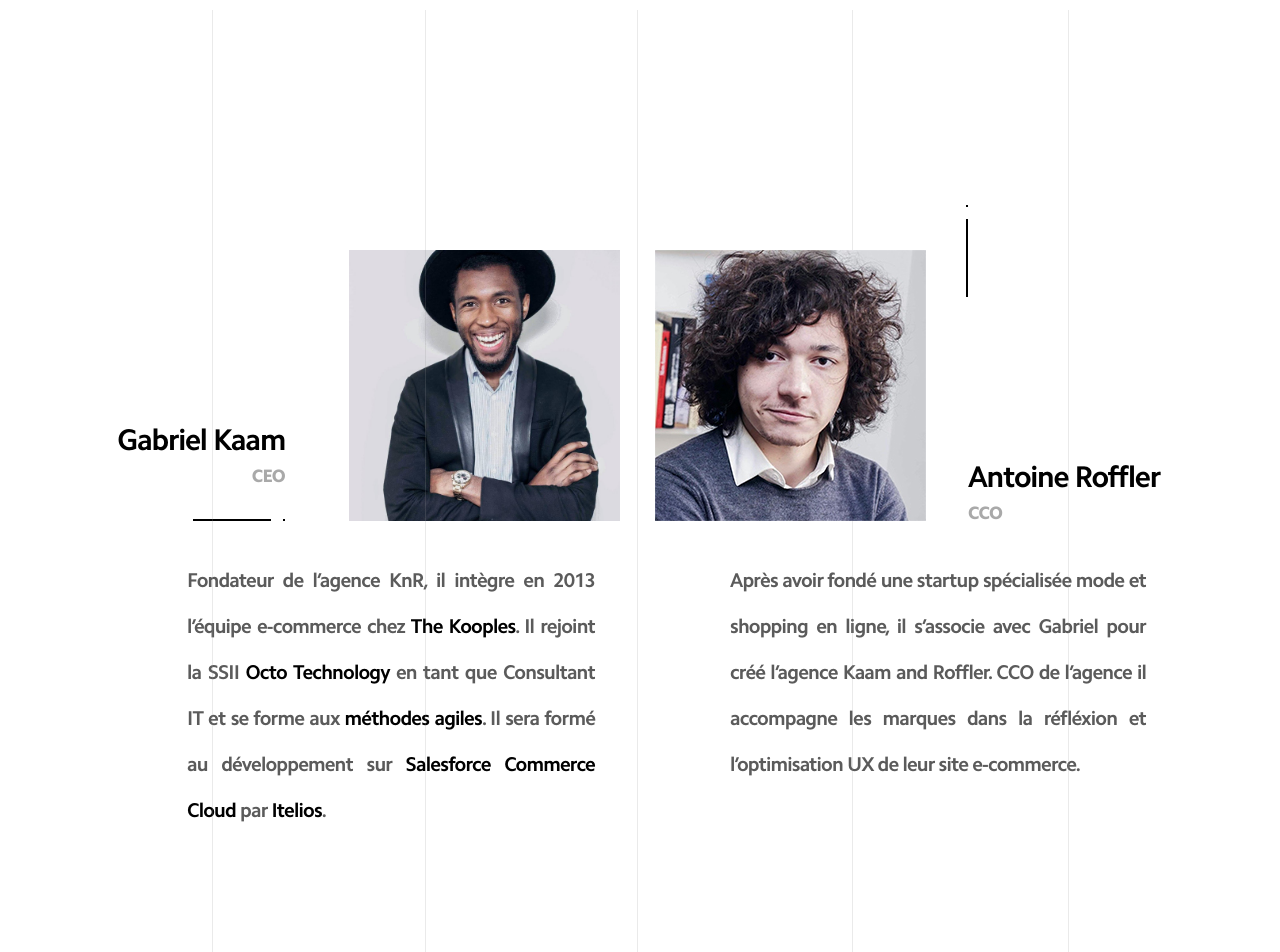
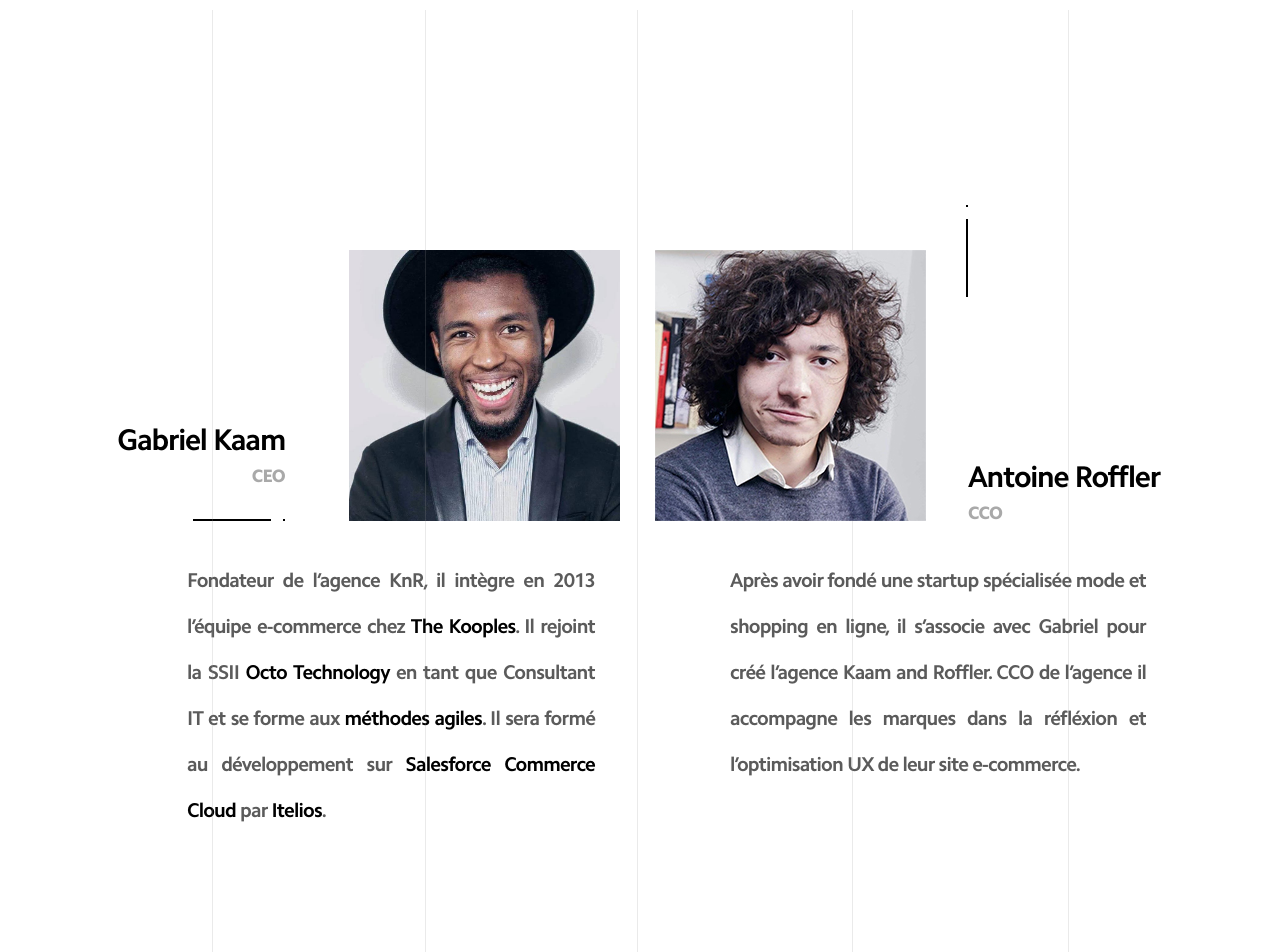
Before and after one commit to nsaicharan/kaam-and-roffler, a PHP site: page / in a window 1280 px wide. Shown: the part 2045-2997 px from the top of the page. Run offline with PHP 8.4, Linux system fonts and the light colour scheme.

Commit message:
Update CSS and images

```diff
--- a/assets/scss/_section-clients.scss
+++ b/assets/scss/_section-clients.scss
@@ -22,6 +22,8 @@
     display: inline-block;
     width: 33.33%;
     margin-top: 6%;
+
+    &:last-child { margin-top: 8%; }
 
     img {
       display: block;
--- a/index.html
+++ b/index.html
@@ -5,21 +5,21 @@
   <meta name="viewport" content="width=device-width, initial-scale=1.0">
   <meta http-equiv="X-UA-Compatible" content="ie=edge">
 
-  <link rel="apple-touch-icon" sizes="76x76" href="/favicons/apple-touch-icon.png">
-  <link rel="icon" type="image/png" sizes="32x32" href="/favicons/favicon-32x32.png">
-  <link rel="icon" type="image/png" sizes="16x16" href="/favicons/favicon-16x16.png">
-  <link rel="manifest" href="/favicons/site.webmanifest">
-  <link rel="mask-icon" href="/favicons/safari-pinned-tab.svg" color="#000000">
-  <link rel="shortcut icon" href="/favicons/favicon.ico">
+  <link rel="apple-touch-icon" sizes="76x76" href="/favicons/apple-touch-icon.png?v=2">
+  <link rel="icon" type="image/png" sizes="32x32" href="/favicons/favicon-32x32.png?v=2">
+  <link rel="icon" type="image/png" sizes="16x16" href="/favicons/favicon-16x16.png?v=2">
+  <link rel="manifest" href="/favicons/site.webmanifest?v=2">
+  <link rel="mask-icon" href="/favicons/safari-pinned-tab.svg?v=2" color="#000000">
+  <link rel="shortcut icon" href="/favicons/favicon.ico?v=2">
   <meta name="msapplication-TileColor" content="#ffffff">
-  <meta name="msapplication-config" content="/favicons/browserconfig.xml">
+  <meta name="msapplication-config" content="/favicons/browserconfig.xml?v=2">
   <meta name="theme-color" content="#ffffff">
 
   <meta name="description" content="Kaam and Roffler est une agence digitale parisienne spécialisée dans le monde de la mode et du luxe. Passionnés du digital et des métiers du web, notre but est d’aider nos clients à propulser leur activité grâce au numérique. Nous leur proposons des services adaptés à leurs besoins et simples à prendre en main, pour les aider à atteindre leurs objectifs.">
   <meta property="og:url" content="https://knr.paris" />
   <meta property="og:title" content="Kaam and Roffler | Agence digitale spécialisée Mode et Luxe" />
   <meta property="og:description" content="Kaam and Roffler est une agence digitale parisienne spécialisée dans le monde de la mode et du luxe. Passionnés du digital et des métiers du web, notre but est d’aider nos clients à propulser leur activité grâce au numérique. Nous leur proposons des services adaptés à leurs besoins et simples à prendre en main, pour les aider à atteindre leurs objectifs." />
-  <meta property="og:image" content="https://cdn.knr.paris/knr_site/banniere.png" />
+  <meta property="og:image" content="https://cdn.knr.paris/knr_site/banniere.png?v=2" />
 
   <title>Kaam and Roffler | Agence digitale spécialisée Mode et Luxe</title>
 
@@ -42,7 +42,7 @@
     </div>
 
     <a href="/" class="site-logo">
-      <img src="assets/img/logo.png" alt="Logo of Kaam and Roffler.">
+      <img src="assets/img/logo_kaam_and_roffler.png?v=2" alt="Logo of Kaam and Roffler.">
     </a>
 
     <div class="header-text-wrapper">
@@ -171,7 +171,7 @@
           </div>
 
           <div class="person__pic">
-            <img src="assets/img/gabriel.jpg" alt="Gabriel Kaam">
+            <img src="assets/img/gabriel_kaam.jpg" alt="Gabriel Kaam">
           </div>
         </div>
         <!-- ./person__top-block -->
@@ -185,7 +185,7 @@
       <div class="person person--right">
         <div class="person__top-block">
           <div class="person__pic">
-            <img src="assets/img/antoine.jpg" alt="Antoine Roffler">
+            <img src="assets/img/antoine_roffler.jpg" alt="Antoine Roffler">
             <img class="line-img" src="assets/img/line-vertical-small.svg" alt="" aria-hidden="true">
           </div>
 
@@ -401,7 +401,7 @@
         </ul>
       </div>
 
-      <img class="footer__logo" src="assets/img/logo.png" alt="Logo of Kaam and Roffler">
+      <img class="footer__logo" src="assets/img/logo_kaam_and_roffler.png?v=2" alt="Logo of Kaam and Roffler">
     </div>
     <!-- ./footer__inner -->
   </footer>
```
Also changed, not shown: assets/css/main.css, assets/img/antoine_roffler.jpg (renamed from assets/img/antoine.jpg), assets/img/gabriel.jpg (deleted), assets/img/gabriel_kaam.jpg (added), assets/img/logo_kaam_and_roffler.png (renamed from assets/img/logo.png), 1 other file.
